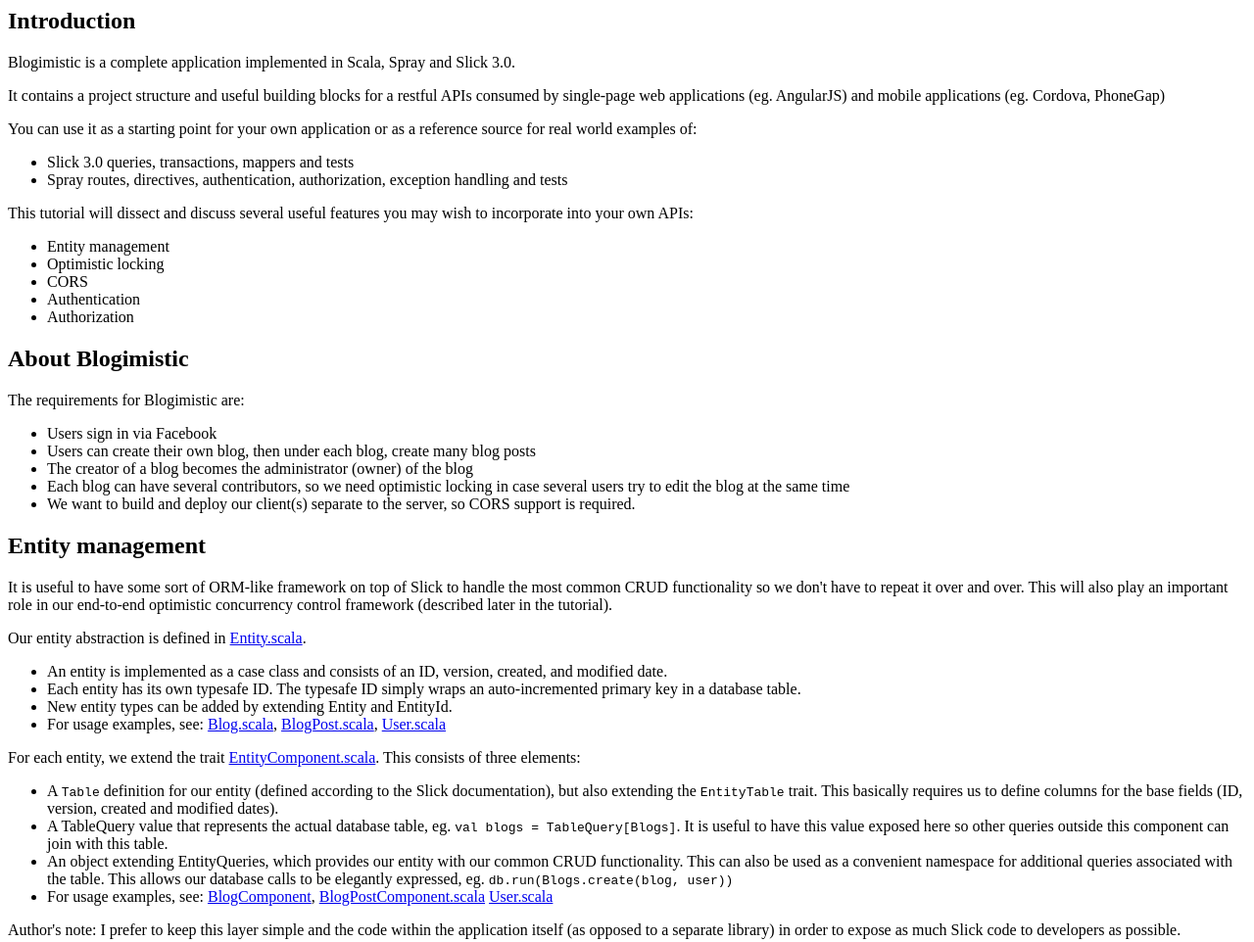
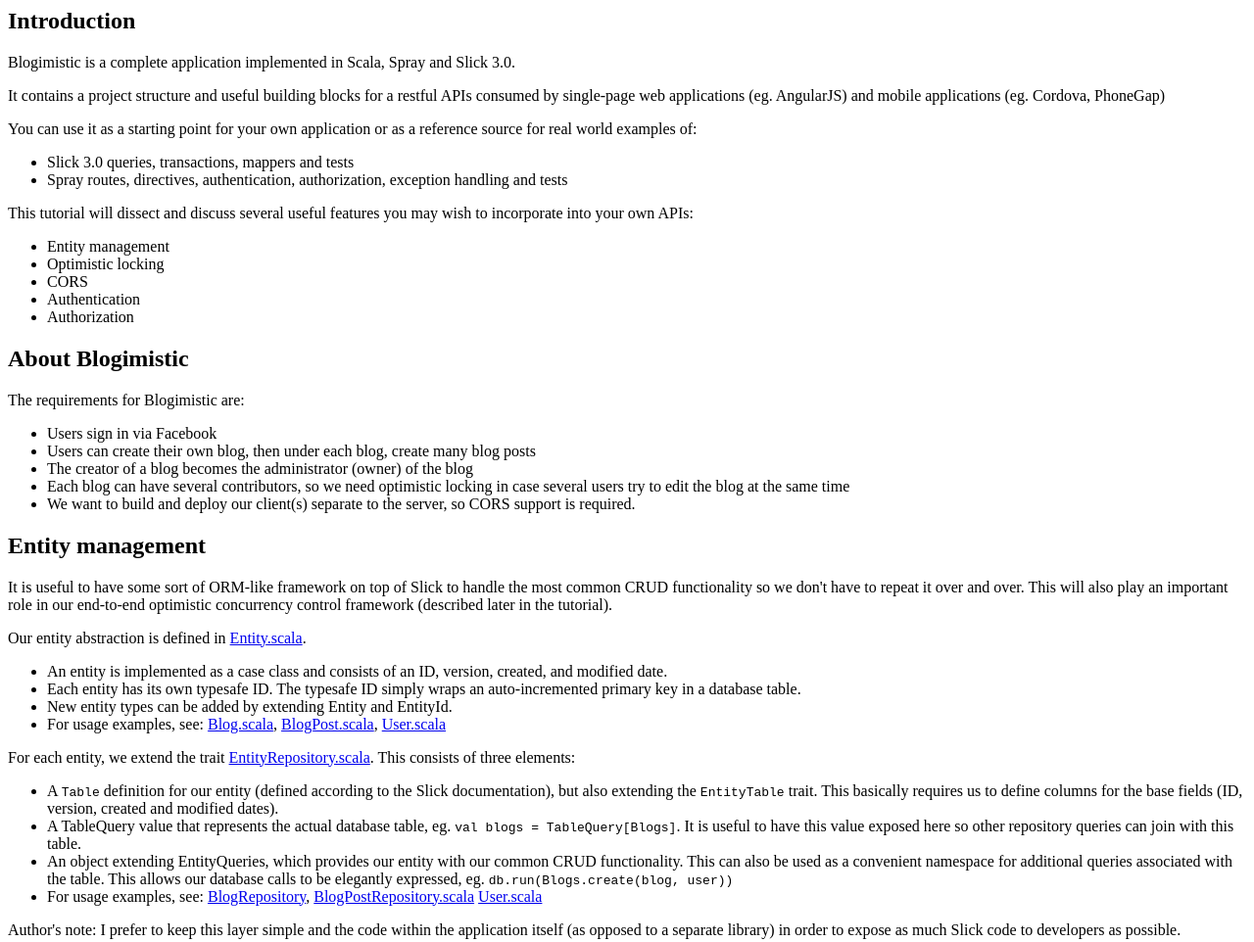
Before and after one commit to simple-machines/activator-blogimistic, a plain HTML site: page tutorial/index.html in a window 1280 px wide. Shown: the top 962 px of the page at 98% size. Drawn offline with Linux system fonts and the light colour scheme.

Commit message:
Rename Component to Repository

```diff
--- a/tutorial/index.html
+++ b/tutorial/index.html
@@ -67,20 +67,20 @@
     </ul>
 </p>
 <p>
-    For each entity, we extend the trait <a class="shortcut" href="#code/src/main/scala/data/EntityComponent.scala">EntityComponent.scala</a>.
+    For each entity, we extend the trait <a class="shortcut" href="#code/src/main/scala/data/EntityRepository.scala">EntityRepository.scala</a>.
     This consists of three elements:
     <ul>
         <li>A <code>Table</code> definition for our entity (defined according to the Slick documentation), but also extending the <code>EntityTable</code> trait.
             This basically requires us to define columns for the base fields (ID, version, created and modified dates).</li>
         <li>A TableQuery value that represents the actual database table, eg. <code>val blogs = TableQuery[Blogs]</code>.
-            It is useful to have this value exposed here so other queries outside this component can join with this table.
+            It is useful to have this value exposed here so other repository queries can join with this table.
         </li>
         <li>An object extending EntityQueries, which provides our entity with our common CRUD functionality. This can also be used as
             a convenient namespace for additional queries associated with the table. This allows our database calls to be elegantly expressed,
             eg. <code>db.run(Blogs.create(blog, user))</code>
         </li>
-        <li>For usage examples, see: <a class="shortcut" href="#code/src/main/scala/data/impl/BlogComponent.scala">BlogComponent</a>,
-            <a class="shortcut" href="#code/src/main/scala/model/impl/BlogPostComponent.scala">BlogPostComponent.scala</a>
+        <li>For usage examples, see: <a class="shortcut" href="#code/src/main/scala/data/impl/BlogRepository.scala">BlogRepository</a>,
+            <a class="shortcut" href="#code/src/main/scala/model/impl/BlogPostRepository.scala">BlogPostRepository.scala</a>
             <a class="shortcut" href="#code/src/main/scala/model/impl/User.scala">User.scala</a>
         </li>
     </ul>
```
Also changed, not shown: 23 other files.
